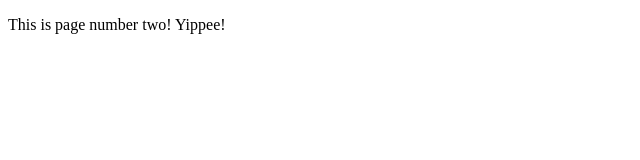
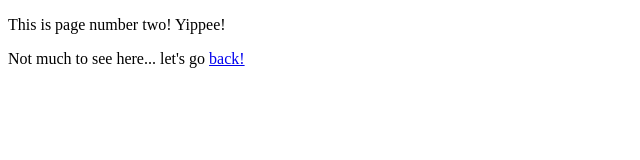
Before and after one commit to mindlessconsumption/mindlessconsumption.github.io, a plain HTML site: page aboutme.html in a window 1280 px wide. Shown: the whole page, without its empty margins (0-640 px from the left). Drawn offline with Linux system fonts and the light colour scheme.

Commit message:
Update aboutme.html

```diff
--- a/aboutme.html
+++ b/aboutme.html
@@ -5,5 +5,6 @@
 </head>
 <body>
   <p> This is page number two! Yippee! </p>
+  <p> Not much to see here... let's go <a href="index.html">back!</a>
 </body>
 </html>
```
